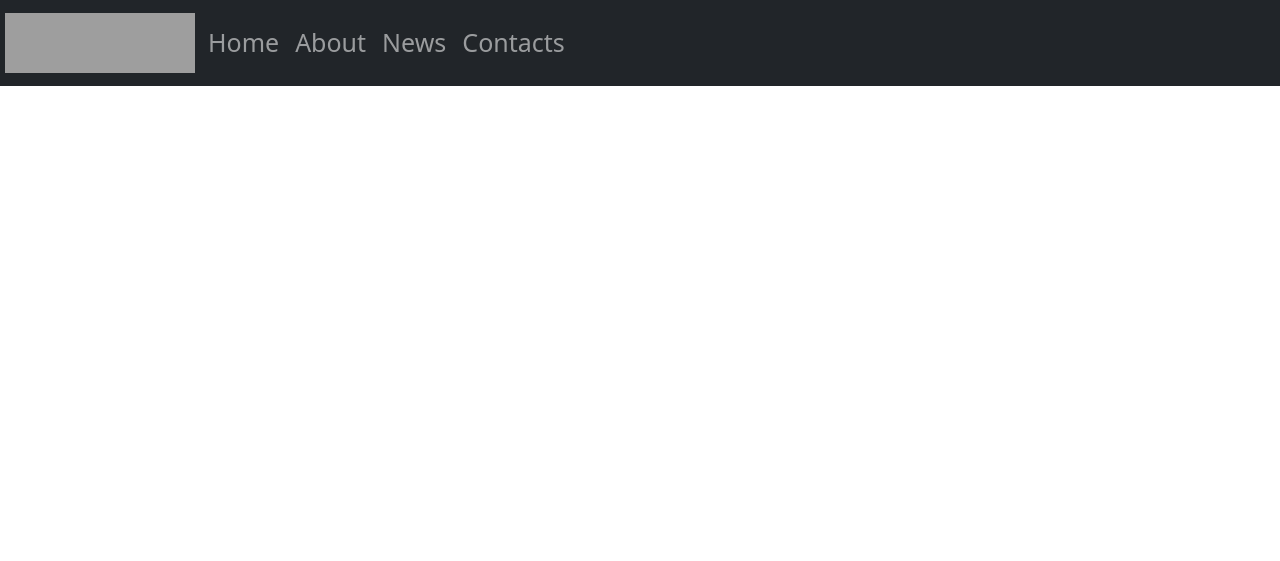
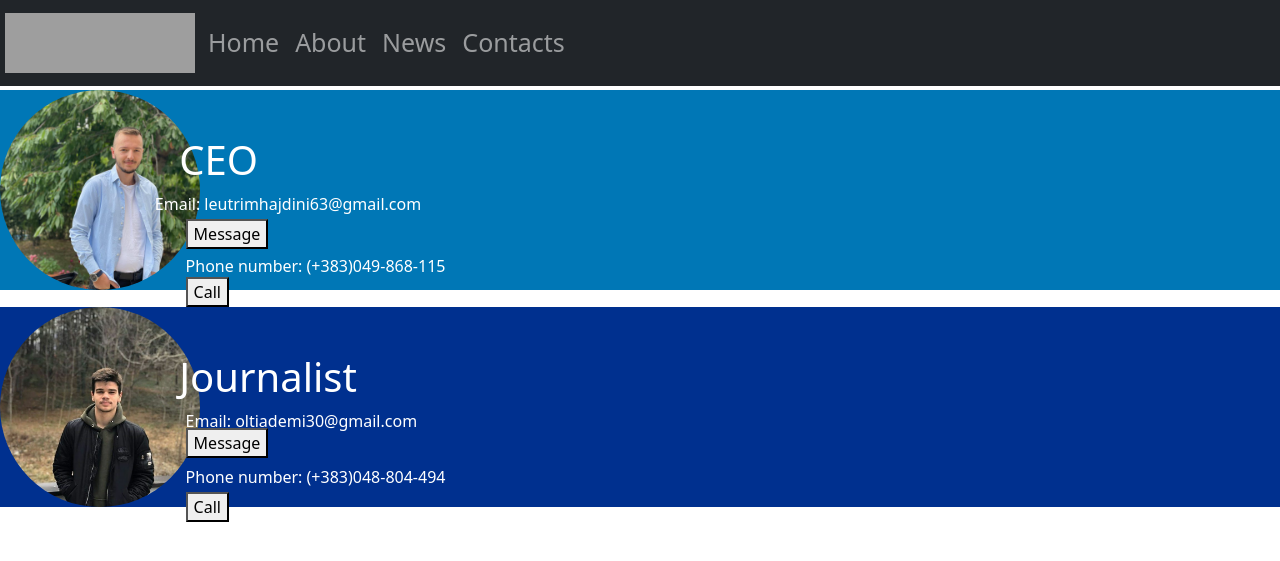
Before and after one commit to gyltenesfishta/TechNews, a PHP site: page /html/contact.html in a window 1280 px wide. Shown: the top 561 px of the page. Run offline with PHP 8.4, Linux system fonts and the light colour scheme; grey boxes are pictures that could not be loaded.

Commit message:
edited the contacts page

```diff
--- a/css/about.css
+++ b/css/about.css
@@ -4,7 +4,7 @@
 .navbar-brand{
     font-size: 25px;
 }
-img{
+.logo{
     height: 70px;
     width: 200px;
 
--- a/css/contact.css
+++ b/css/contact.css
@@ -1,12 +1,99 @@
+body{
+    background-color:
+}
 .nav-item{
     font-size: 25px;
 }
 .navbar-brand{
     font-size: 25px;
 }
-img{
+p{
+    color: white;
+}
+.logo{
     height: 70px;
     width: 200px;
 
     padding: 5px;
 }
+.leo{
+    width: 200px;
+    height: 200px;
+    border-radius: 100px;
+}
+.infoLeo{
+    background-color: #0077b6;
+    margin-top: -1.6%;
+}
+.h1Leo{
+
+    margin-left: 14%;
+    margin-top: -12%;
+    color: white;
+}
+.pLeo{
+    text-align: center;
+    margin-right: 57%;
+    color: white;
+    margin-left: 2%;
+}
+.numriLeo{
+    margin-left: 14.5%;
+    color: white;
+    margin-top: 3%;
+}
+.butoniPerMesazhLeo{
+    position: absolute;
+    text-align: center;
+    margin-left: 14.5%;
+    margin-top: -1%;
+
+}
+.butoni-thirrjeLeo{
+    position: absolute;
+    margin-top: 3.5%;
+    margin-left: 14.5%;
+
+}
+.profesioni{
+    position: relative;
+}
+.infoOlti{
+    position: relative;
+    background-color: #00308F;
+    margin-top: 2.23%;
+    height: 200px;
+}
+.olti{
+    width: 200px;
+    height: 200px;
+    border-radius: 100px;
+    margin-top: %;
+}
+h1{
+    color: white;
+}
+.h1Olti{
+    margin-left: 14%;
+    margin-top: -12%;
+
+}
+.pOlti{
+    position: absolute;
+    margin-left: 14.5%;
+    margin-top: 0%;
+}
+.butoniPerMesazhOlti{
+    position: absolute;
+    margin-left: 14.5%;
+    margin-top: 1.5%;
+}
+.butoni-thirrjeOlti{
+    position: absolute;
+    margin-left: 14.5%;
+    margin-top: -1%;
+}
+.numriOlti{
+    margin-left: 14.5%;
+    margin-top: 5%;
+}
--- a/css/news.css
+++ b/css/news.css
@@ -4,7 +4,7 @@
 .navbar-brand{
     font-size: 25px;
 }
-img{
+.logo{
     height: 70px;
     width: 200px;
 
--- a/css/style.css
+++ b/css/style.css
@@ -4,7 +4,7 @@
 .navbar-brand{
     font-size: 25px;
 }
-img{
+.logo{
     height: 70px;
     width: 200px;
 
--- a/html/about.html
+++ b/html/about.html
@@ -2,7 +2,7 @@
 <html lang="en">
 <head>
   <link href="https://cdn.jsdelivr.net/npm/bootstrap@5.2.3/dist/css/bootstrap.min.css" rel="stylesheet">
-    <link rel="stylesheet" href="../css/style.css">
+    <link rel="stylesheet" href="../css/about.css">
     <meta charset="UTF-8">
     <meta http-equiv="X-UA-Compatible" content="IE=edge">
     <meta name="viewport" content="width=device-width, initial-scale=1.0">
@@ -10,7 +10,7 @@
 </head>
     <header>
       <div class="navbar navbar-expand-md navbar-dark bg-dark mb-4" role="navigation">
-        <img src="../images/logo.png" href="../html/index.html" alt="">
+        <img src="../images/logo.png" href="../html/index.html" alt="" class="logo">
         <div class="collapse navbar-collapse" id="navbarCollapse">
             <ul class="navbar-nav mr-auto">
                 <li class="nav-item active">
--- a/html/contact.html
+++ b/html/contact.html
@@ -2,7 +2,8 @@
 <html lang="en">
 <head>
   <link href="https://cdn.jsdelivr.net/npm/bootstrap@5.2.3/dist/css/bootstrap.min.css" rel="stylesheet">
-    <link rel="stylesheet" href="../css/style.css">
+  <link rel="stylesheet" href="https://cdnjs.cloudflare.com/ajax/libs/font-awesome/4.7.0/css/font-awesome.min.css">
+    <link rel="stylesheet" href="../css/contact.css">
     <meta charset="UTF-8">
     <meta http-equiv="X-UA-Compatible" content="IE=edge">
     <meta name="viewport" content="width=device-width, initial-scale=1.0">
@@ -10,7 +11,7 @@
 </head>
     <header>
       <div class="navbar navbar-expand-md navbar-dark bg-dark mb-4" role="navigation">
-        <img src="../images/logo.png" href="../html/index.html" alt="">
+        <img src="../images/logo.png" href="../html/index.html" alt="" class="logo">
         <div class="collapse navbar-collapse" id="navbarCollapse">
             <ul class="navbar-nav mr-auto">
                 <li class="nav-item active">
@@ -28,7 +29,32 @@
                   <a class="nav-link" href="../html/contact.html">Contacts</a>
               </li>
         </div>
+
     </div>
     </header>
+    <div class="infoLeo">
+    <img src="../images/leo.jpg" alt="" class="leo">
+    </div>
+    <div class="profesioni">
+        <h1 class="h1Leo">CEO</h1>
+        <p class="pLeo">Email: leutrimhajdini63@gmail.com</p>
+        <button class="butoniPerMesazhLeo">Message</button>
+        <button class="butoni-thirrjeLeo">Call</button>
+        <p class="numriLeo">Phone number: (+383)049-868-115</p>
+    </div>
+    <div class="infoOlti">
+        <img src="../images/olti.jpg" alt="" class="olti">
+        <h1 class="h1Olti">Journalist</h1>
+        <p class="pOlti">Email: oltiademi30@gmail.com</p>
+        <button class="butoniPerMesazhOlti">Message</button>
+
+        <p class="numriOlti">Phone number: (+383)048-804-494</p>
+        <button class="butoni-thirrjeOlti">Call</button>
+    </div>
+
+
+
+
+
 </body>
 </html>
--- a/html/index.html
+++ b/html/index.html
@@ -10,7 +10,7 @@
 </head>
     <header>
       <div class="navbar navbar-expand-md navbar-dark bg-dark mb-4" role="navigation">
-        <img src="../images/logo.png" href="../html/index.html" alt="">
+        <img src="../images/logo.png" href="../html/index.html" alt="" class="logo">
         <div class="collapse navbar-collapse" id="navbarCollapse">
             <ul class="navbar-nav mr-auto">
                 <li class="nav-item active">
--- a/html/news.html
+++ b/html/news.html
@@ -2,7 +2,7 @@
 <html lang="en">
 <head>
   <link href="https://cdn.jsdelivr.net/npm/bootstrap@5.2.3/dist/css/bootstrap.min.css" rel="stylesheet">
-    <link rel="stylesheet" href="../css/style.css">
+    <link rel="stylesheet" href="../css/news.css">
     <meta charset="UTF-8">
     <meta http-equiv="X-UA-Compatible" content="IE=edge">
     <meta name="viewport" content="width=device-width, initial-scale=1.0">
@@ -10,7 +10,7 @@
 </head>
     <header>
       <div class="navbar navbar-expand-md navbar-dark bg-dark mb-4" role="navigation">
-        <img src="../images/logo.png" href="../html/index.html" alt="">
+        <img src="../images/logo.png" href="../html/index.html" alt="" class="logo">
         <div class="collapse navbar-collapse" id="navbarCollapse">
             <ul class="navbar-nav mr-auto">
                 <li class="nav-item active">
```
Also changed, not shown: images/leo.jpg (added), images/olti.jpg (added).
